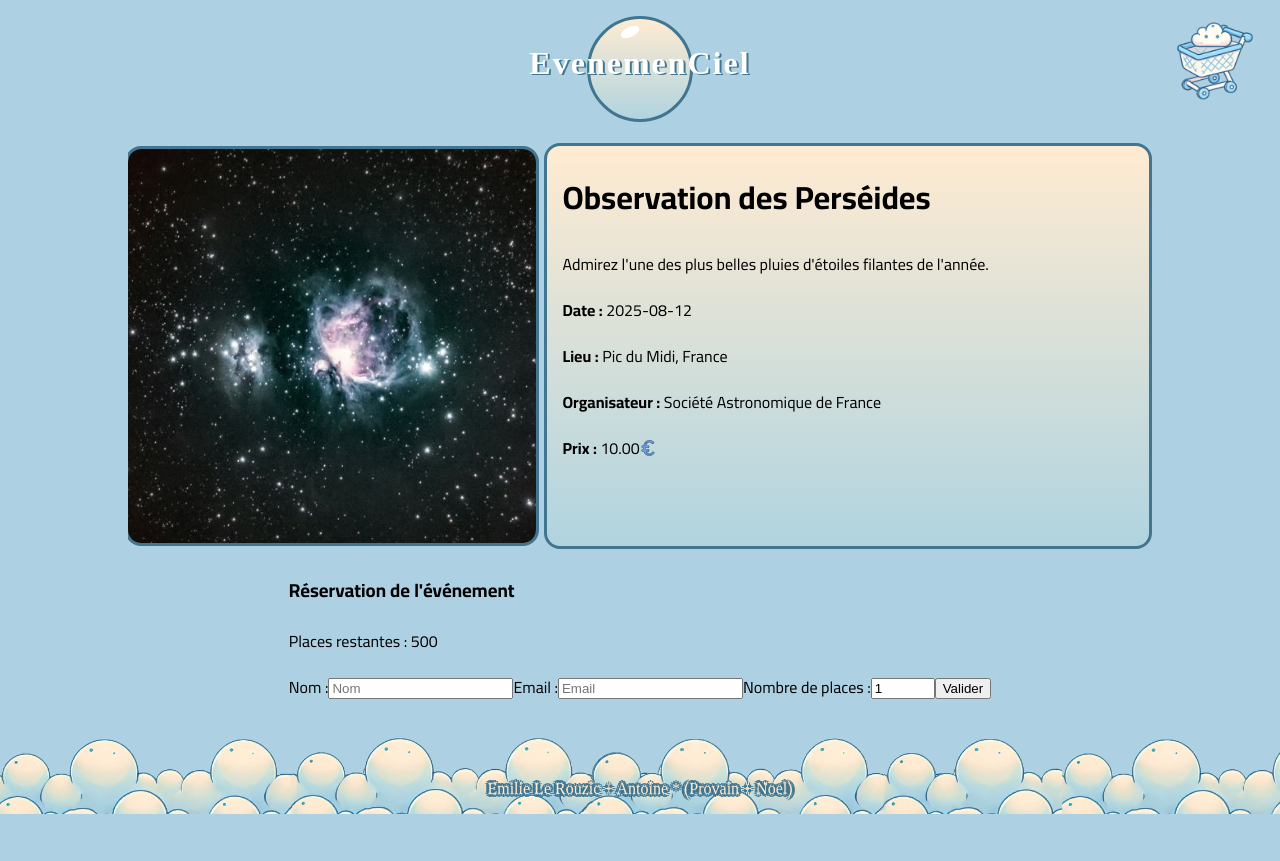
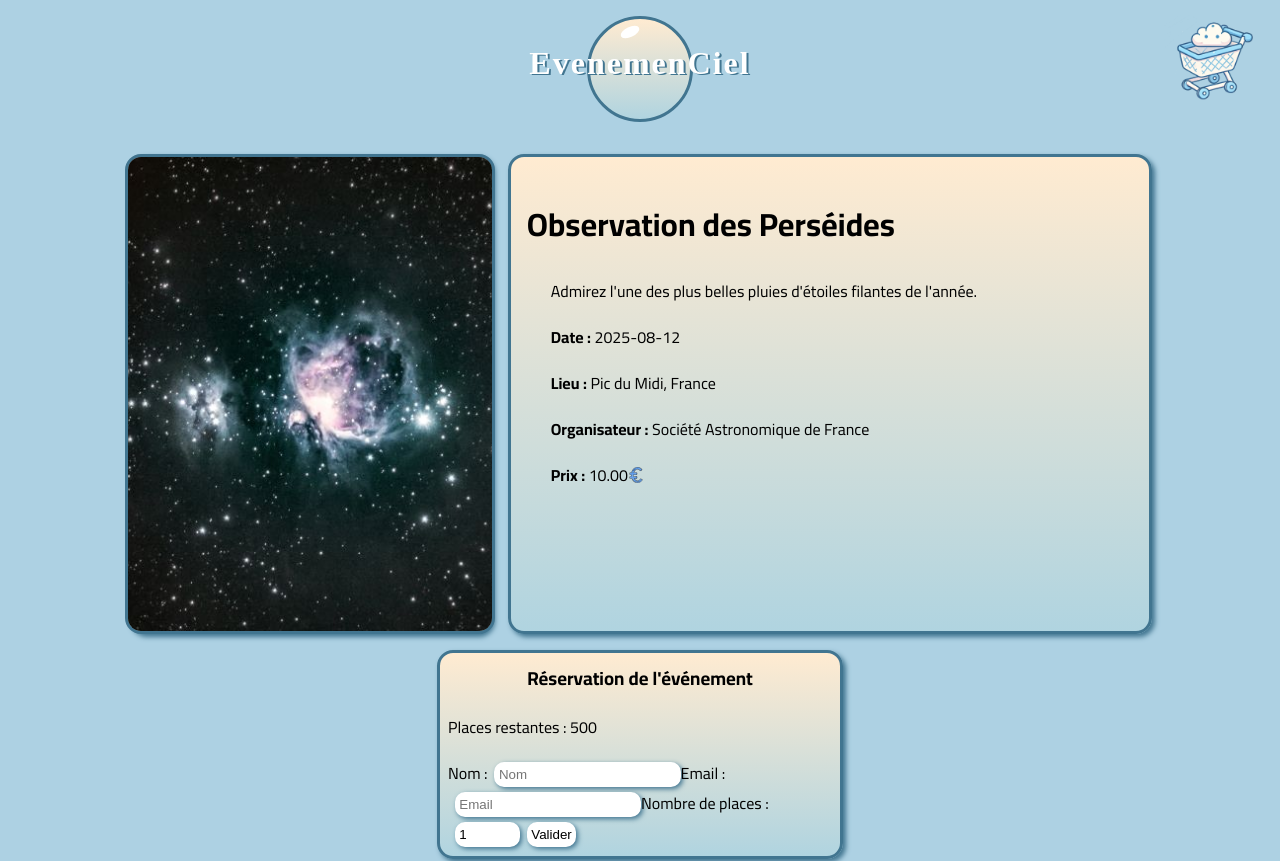
Before and after one commit to Paum2tair/projetJSM2, a React (Vite) app in the folder EvenemenCiel/: page /details/1 in a window 1280 px wide. Shown: the top 861 px of the page. Before the commit the page ends 814 px from the top, so only its background shows below. Built offline with nearby package versions, Linux system fonts and the light colour scheme; a web font is replaced by a local one.

Commit message:
⚡️form debut ⚡️

```diff
--- a/EvenemenCiel/src/assets/css/details.css
+++ b/EvenemenCiel/src/assets/css/details.css
@@ -1,23 +1,23 @@
 .container .event-details {
-    width: 80%;
-    height: 25em;
-    padding: 0.5em;
+    width: 80vw;
+    height: 60vh;
+    padding: 1em;
     display: flex;
-    align-items: center;
+    gap: 1em;
     margin-top: 1em;
-
+    align-items: stretch;
   }
 
   .container .event-details .titre_image {
-    width: 50%;
+    width: 30vw;
     display: flex;
     flex-direction: column;
     align-items: center;
     justify-content: center;
-    height: 100%;
-    padding-right: 0.5em;
-    /* Pour garantir que le conteneur respecte sa hauteur définie */
-    overflow: hidden;
+    height: auto;
+    position: relative;
+    box-shadow:3px 3px 5px var(--couleur_bdr);
+    border-radius: 1em;
   }
 
   .container .event-details .titre_image p {
@@ -25,34 +25,65 @@
   }
 
   .container .event-details .titre_image img {
-
-    border-radius: 1em;
-    /* box-shadow: 3px 3px 5px var(--couleur_bdr); */
-    /* Ajout de object-fit pour contrôler comment l'image se dimensionne */
-    object-fit: cover;
-    /* Pour éviter les distorsions */
-    border: 3px solid var(--couleur_bdr);
-    object-position: center;
     width: 100%;
     height: 100%;
+    border-radius: 1em;
+    border: 3px solid var(--couleur_bdr);
+    object-fit: cover;
+    object-position: center;
+    display: block;
   }
 
   .container .event-details .text {
     border: 3px solid var(--couleur_bdr);
     text-align: left;
     background: linear-gradient(to bottom, var(--couleur_deg_1), var(--couleur_deg_2));
-    width: 70%;
-    height: 100%;
+    width: 50vw;
+    height: auto;
     border-radius: 1em;
-    /* box-shadow: 3px 3px 5px var(--couleur_bdr); */
-    padding: 0em 1em;
+    padding: 1em;
+    overflow-y: auto;
+    box-shadow:3px 3px 5px var(--couleur_bdr);
   }
-  .container .event-details .text p{
+
+  .container .event-details .text p {
     position: relative;
+    padding-left: 1.5em;
   }
-  .container .event-details .text p img{
+
+  .container .event-details .text p img {
     width: 1em;
     position: absolute;
-    top: 25%;
+    top: 50%;
+    transform: translateY(-50%);
+  }
 
-  }
+  .form{
+    width: 30vw;
+    border: 3px solid var(--couleur_bdr);
+    border-radius: 1em;
+    padding: 0.5em;
+    display: flex;
+    flex-direction: column;
+    align-items: start;
+    box-shadow:3px 3px 5px var(--couleur_bdr);
+    background: linear-gradient(to bottom, var(--couleur_deg_1), var(--couleur_deg_2));
+}
+
+.form input , .form button{
+    padding:0.2em;
+    border-radius: 10px;
+    margin-left: 0.5em;
+    right: 0;
+    background: var(--couleur_text_blanc);
+    border: var(--couleur_text_blanc) 2px solid;
+    box-shadow: var(--couleur_bdr) 2px 2px 5px;
+}
+.form form{
+    position: relative;
+}
+.form h3 {
+    text-align: center;
+    width: 75%;
+    margin: 0 auto;
+}
--- a/EvenemenCiel/src/assets/css/form.css
+++ b/EvenemenCiel/src/assets/css/form.css
@@ -1,23 +1,3 @@
-html {
-    width: 75%;
-}
-
-h1 {
-    margin: 0;
-}
-
-h3 {
-    text-align: center;
-    width: 75%;
-    margin: 0 auto;
-}
-
-.forme {
-    width: 75%;
-    margin: 0 auto;
-    background-color: red;
-    text-align: center;
-}
 
 .submit_f {
     display: flex;
```
